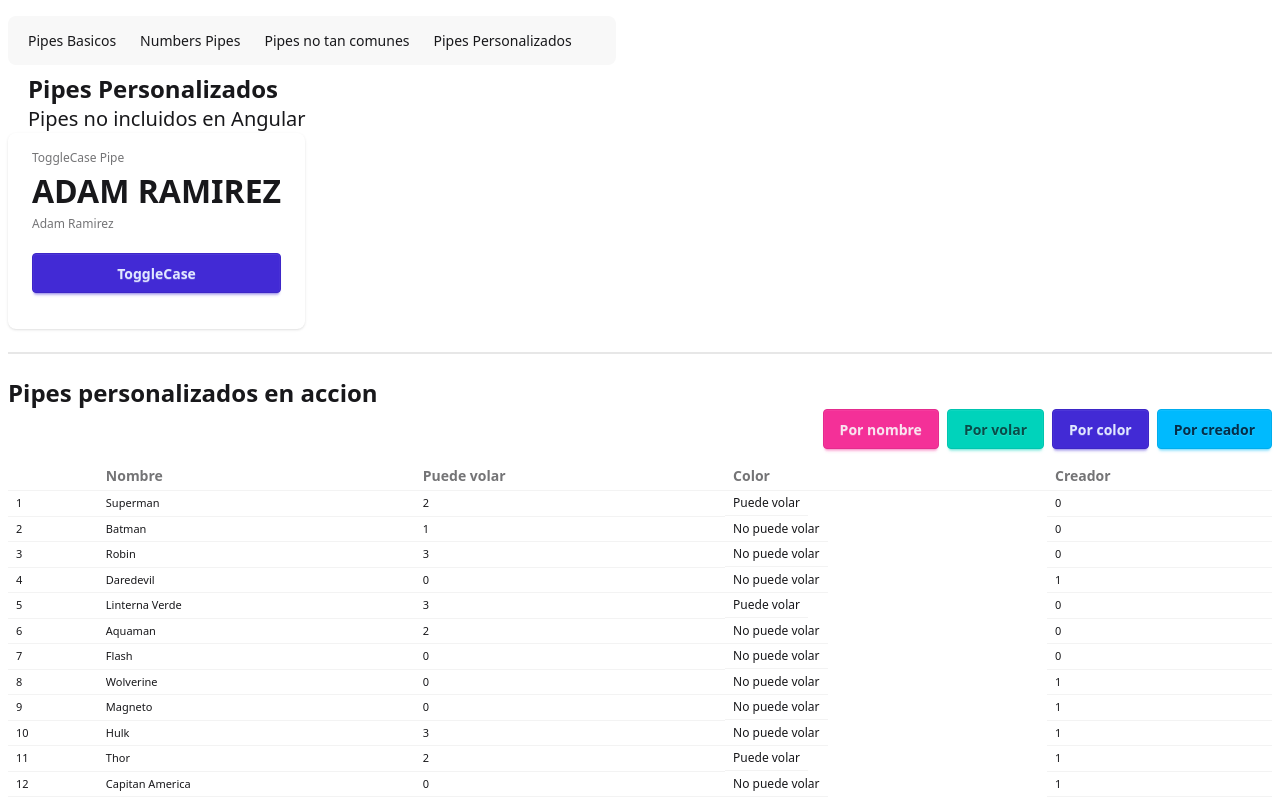
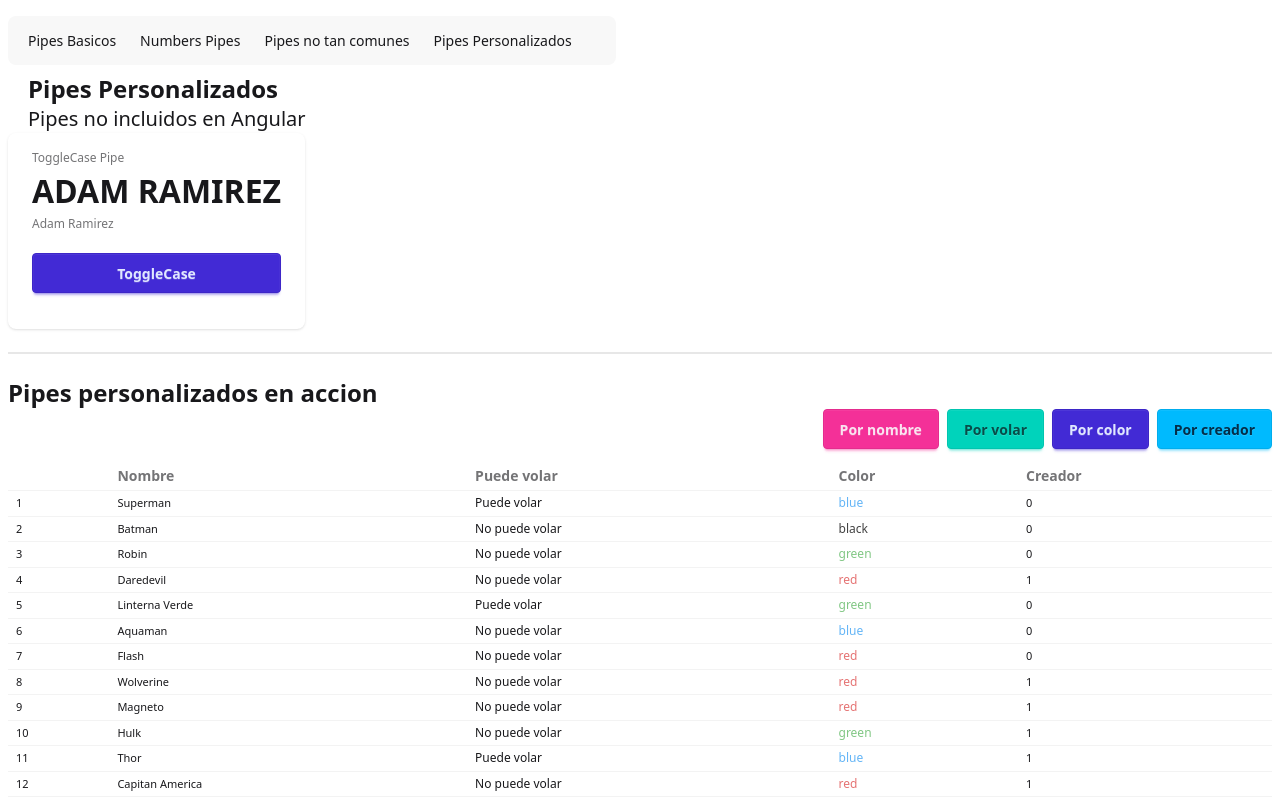
Before and after one commit to Cuandoyolabi/DashboardPipe, an Angular app: page /custom in a window 1280 px wide. Shown: the top 800 px of the page. Built offline with nearby package versions, Linux system fonts and the light colour scheme.

Commit message:
Se guarda el progreso

```diff
--- a/src/app/pages/custom-page/custom-page.component.html
+++ b/src/app/pages/custom-page/custom-page.component.html
@@ -44,13 +44,19 @@
         <tr>
           <td>{{ i + 1 }}</td>
           <td>{{ hero.name }}</td>
-          <td>{{ hero.color }}</td>
-          <span class="text-xs w-44"
-          [class.text-success]="hero.canFly"
-          [class.text-error]="!hero.canFly">
-            <td>{{ hero.canFly | canflyPipe  }}</td>
-          </span>
-
+          <td>
+            <span class="text-xs w-44"
+            [class.text-success]="hero.canFly"
+            [class.text-error]="!hero.canFly">
+              {{ hero.canFly | canflyPipe  }}
+            </span>
+          </td>
+          <td>
+            <span class="text-xs w-44"
+            [style.color]="hero.color | heroTextColor">
+            {{ hero.color | heroColor }}
+            </span>
+          </td>
           <td>{{ hero.creator }}</td>
       </tr>
       }
--- a/src/app/pages/custom-page/custom-page.component.ts
+++ b/src/app/pages/custom-page/custom-page.component.ts
@@ -2,10 +2,12 @@ import { Component, signal } from '@angular/core';
 import { ToggleCasePipe } from '../../pipes/toggle-case.pipe';
 import { heroes } from '../../data/heroes';
 import { canFly } from '../../pipes/canFly.pipe';
+import { heroColor } from '../../pipes/color.pipe';
+import { HeroTextColorPipe } from '../../pipes/hero-text-color.pipe';
 
 @Component({
   selector: 'app-custom-page',
-  imports: [ToggleCasePipe, canFly],
+  imports: [ToggleCasePipe, canFly, heroColor, HeroTextColorPipe],
   templateUrl: './custom-page.component.html',
 })
 export default class CustomPageComponent {
--- /dev/null
+++ b/src/app/pipes/color.pipe.ts
@@ -0,0 +1,12 @@
+import { Pipe, PipeTransform } from '@angular/core';
+import { Color } from '../interfaces/hero.interface';
+
+@Pipe({
+  name: 'heroColor'
+})
+
+export class heroColor implements PipeTransform {
+  transform(value: number,): any {
+    return Color[value];
+  }
+}
--- /dev/null
+++ b/src/app/pipes/hero-text-color.pipe.ts
@@ -0,0 +1,12 @@
+import { Pipe, PipeTransform } from '@angular/core';
+import { Color, ColorMap } from '../interfaces/hero.interface';
+
+@Pipe({
+  name: 'heroTextColor'
+})
+
+export class HeroTextColorPipe implements PipeTransform {
+  transform(value: Color,): string {
+    return ColorMap[value];
+  }
+}
```
